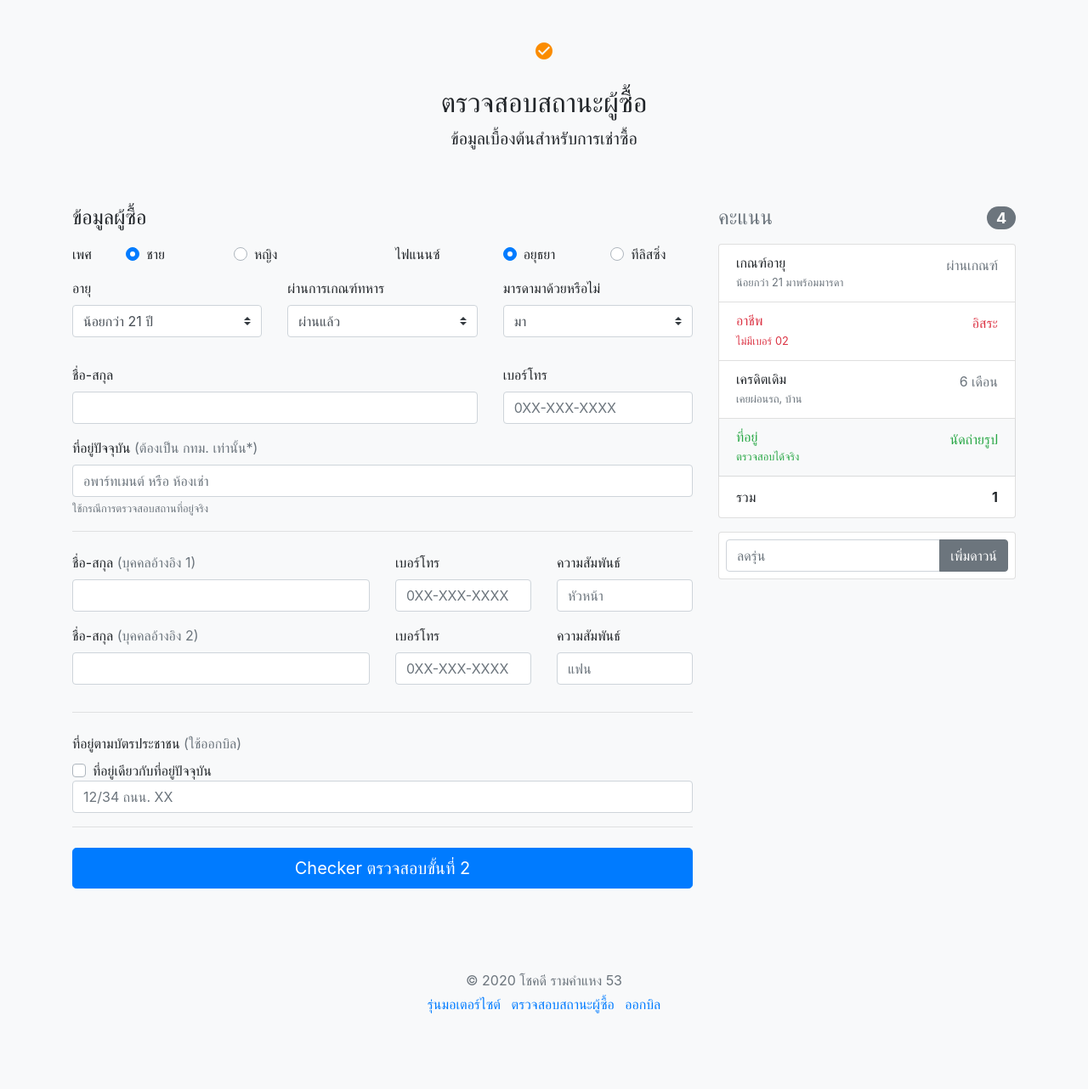
After one commit to varin-odd/chokdee, a PHP site: page /info.php in a window 1280 px wide. The commit adds this page. Shown: the whole page at 85% size. Run offline with PHP 8.4, Linux system fonts and the light colour scheme.

Commit message:
Add draft version of validation of customer profile.

```diff
--- /dev/null
+++ b/info.php
@@ -0,0 +1,217 @@
+<!doctype html>
+<html lang="en">
+  <head>
+    <!-- Required meta tags -->
+    <meta charset="utf-8">
+    <meta name="viewport" content="width=device-width, initial-scale=1, shrink-to-fit=no">
+
+    <!-- Bootstrap CSS -->
+    <link rel="stylesheet" href="https://stackpath.bootstrapcdn.com/bootstrap/4.4.1/css/bootstrap.min.css" integrity="sha384-Vkoo8x4CGsO3+Hhxv8T/Q5PaXtkKtu6ug5TOeNV6gBiFeWPGFN9MuhOf23Q9Ifjh" crossorigin="anonymous">
+    <link href="https://fonts.googleapis.com/icon?family=Material+Icons" rel="stylesheet">
+
+    <style>
+        .material-icons.orange600 { color: #FB8C00; }
+    </style>
+    <title>ข้อมูลผู้ซื้อ</title>
+  </head>
+  <body class="bg-light">
+    <div class="container">
+        <div class="py-5 text-center">
+            <div class="d-block mx-auto mb-4"><i class="material-icons orange600">check_circle</i></div>
+            <h2>ตรวจสอบสถานะผู้ซื้อ</h2>
+            <p class="lead">ข้อมูลเบื้องต้นสำหรับการเช่าซื้อ</p>
+        </div>
+
+        <div class="row">
+
+            <div class="col-md-4 order-md-2 mb-4">
+                <h4 class="d-flex justify-content-between align-items-center mb-3">
+                <span class="text-muted">คะแนน</span>
+                <span class="badge badge-secondary badge-pill">4</span>
+                </h4>
+                <ul class="list-group mb-3">
+                <li class="list-group-item d-flex justify-content-between lh-condensed">
+                    <div>
+                    <h6 class="my-0">เกณฑ์อายุ</h6>
+                    <small class="text-muted">น้อยกว่า 21 มาพร้อมมารดา</small>
+                    </div>
+                    <span class="text-muted">ผ่านเกณฑ์</span>
+                </li>
+                <li class="list-group-item d-flex justify-content-between lh-condensed">
+                    <div class="text-danger">
+                    <h6 class="my-0">อาชีพ</h6>
+                    <small class="text-danger">ไม่มีเบอร์ 02</small>
+                    </div>
+                    <span class="text-danger">อิสระ</span>
+                </li>
+                <li class="list-group-item d-flex justify-content-between lh-condensed">
+                    <div>
+                    <h6 class="my-0">เครดิตเดิม</h6>
+                    <small class="text-muted">เคยผ่อนรถ, บ้าน</small>
+                    </div>
+                    <span class="text-muted">6 เดือน</span>
+                </li>
+                <li class="list-group-item d-flex justify-content-between bg-light">
+                    <div class="text-success">
+                    <h6 class="my-0">ที่อยู่</h6>
+                    <small>ตรวจสอบได้จริง</small>
+                    </div>
+                    <span class="text-success">นัดถ่ายรูป</span>
+                </li>
+                <li class="list-group-item d-flex justify-content-between">
+                    <span>รวม</span>
+                    <strong>1</strong>
+                </li>
+                </ul>
+
+                <form class="card p-2">
+                <div class="input-group">
+                    <input type="text" class="form-control" placeholder="ลดรุ่น">
+                    <div class="input-group-append">
+                    <button type="submit" class="btn btn-secondary">เพิ่มดาวน์</button>
+                    </div>
+                </div>
+                </form>
+            </div>
+
+            <div class="col-md-8 order-md-1">
+                <h4 class="mb-3">ข้อมูลผู้ซื้อ</h4>
+                <form class="needs-validation" novalidate>
+                    <div class="row">
+                        <div class="col-md-1 mb-3">เพศ</div>
+                        <div class="col-md-2 mb-3">
+                            <div class="custom-control custom-radio">
+                                <input id="male" name="gender" type="radio" class="custom-control-input" checked required>
+                                <label class="custom-control-label" for="male">ชาย</label>
+                            </div>
+                        </div>
+                        <div class="col-md-3 mb-3">
+                            <div class="custom-control custom-radio">
+                                <input id="female" name="gender" type="radio" class="custom-control-input" required>
+                                <label class="custom-control-label" for="female">หญิง</label>
+                            </div>
+                        </div>
+                        <div class="col-md-2 mb-3">ไฟแนนซ์</div>
+                        <div class="col-md-2 mb-3">
+                            <div class="custom-control custom-radio">
+                                <input id="ge" name="finance" type="radio" class="custom-control-input" checked required>
+                                <label class="custom-control-label" for="ge">อยุธยา</label>
+                            </div>
+                        </div>
+                        <div class="col-md-2 mb-3">
+                            <div class="custom-control custom-radio">
+                                <input id="tl" name="finance" type="radio" class="custom-control-input" required>
+                                <label class="custom-control-label" for="tl">ทีลิสซิ่ง</label>
+                            </div>
+                        </div>
+                    </div>
+                    <div class="row">
+                        <div class="col-md-4 mb-3">
+                            <label for="age">อายุ</label>
+                            <select class="browser-default custom-select custom-select mb-3">
+                                <option value="1" selected>น้อยกว่า 21 ปี</option>
+                                <option value="2">มากกว่าเท่ากับ 21 ปี</option>
+                            </select>
+                        </div>
+                        <div class="col-md-4 mb-3">
+                            <label for="age">ผ่านการเกณฑ์ทหาร</label>
+                            <select class="browser-default custom-select custom-select mb-3">
+                                <option value="1" selected>ผ่านแล้ว</option>
+                                <option value="2">ยังไม่ผ่าน</option>
+                            </select>
+                        </div>
+                        <div class="col-md-4 mb-3">
+                            <label for="age">มารดามาด้วยหรือไม่</label>
+                            <select class="browser-default custom-select custom-select mb-3">
+                                <option value="1" selected>มา</option>
+                                <option value="2">ไม่มา</option>
+                            </select>
+                        </div>
+                    </div>
+                    <div class="row">
+                        <div class="col-md-8 mb-3">
+                            <label for="fullName">ชื่อ-สกุล</label>
+                            <input type="text" class="form-control" id="fullName" placeholder="" value="" required>
+                            <div class="invalid-feedback">กรุณาระบุชื่อ-สกุล</div>
+                        </div>
+                        <div class="col-md-4 mb-3">
+                            <label for="tel">เบอร์โทร</label>
+                            <input type="tel" class="form-control" id="tel" placeholder="0XX-XXX-XXXX">
+                            <div class="invalid-feedback">กรุณาระบุเบอร์โทรศัพท์</div>
+                        </div>
+                    </div>
+                    <div class="mb-3">
+                        <label for="current-addr">ที่อยู่ปัจจุบัน <span class="text-muted">(ต้องเป็น กทม. เท่านั้น*)</span></label>
+                        <input type="text" class="form-control" id="current-addr" placeholder="อพาร์ทเมนต์ หรือ ห้องเช่า" required>
+                        <small class="text-muted">ใช้กรณีการตรวจสอบสถานที่อยู่จริง</small>
+                        <div class="invalid-feedback">กรุณาระบุที่อยู่ปัจจุบัน</div>
+                    </div>
+
+                    <hr class="mb-4">
+                    <div class="row">
+                        <div class="col-md-6 mb-3">
+                            <label for="refName1">ชื่อ-สกุล <span class="text-muted">(บุคคลอ้างอิง 1)</label>
+                            <input type="text" class="form-control" id="refName1" placeholder="" value="" required>
+                            <div class="invalid-feedback">กรุณาระบุชื่อ-สกุล</div>
+                        </div>
+                        <div class="col-md-3 mb-3">
+                            <label for="refTel1">เบอร์โทร</label>
+                            <input type="tel" class="form-control" id="refTel1" placeholder="0XX-XXX-XXXX">
+                            <div class="invalid-feedback">กรุณาระบุเบอร์โทรศัพท์</div>
+                        </div>
+                        <div class="col-md-3 mb-3">
+                            <label for="relation1">ความสัมพันธ์</label>
+                            <input type="tel" class="form-control" id="relation1" placeholder="หัวหน้า">
+                            <div class="invalid-feedback">กรุณาระบุความสัมพันธ์</div>
+                        </div>
+                    </div>
+                    <div class="row">
+                        <div class="col-md-6 mb-3">
+                            <label for="refName2">ชื่อ-สกุล <span class="text-muted">(บุคคลอ้างอิง 2)</label>
+                            <input type="text" class="form-control" id="refName2" placeholder="" value="" required>
+                            <div class="invalid-feedback">กรุณาระบุชื่อ-สกุล</div>
+                        </div>
+                        <div class="col-md-3 mb-3">
+                            <label for="refTel2">เบอร์โทร</label>
+                            <input type="tel" class="form-control" id="refTel2" placeholder="0XX-XXX-XXXX">
+                            <div class="invalid-feedback">กรุณาระบุเบอร์โทรศัพท์</div>
+                        </div>
+                        <div class="col-md-3 mb-3">
+                            <label for="relation2">ความสัมพันธ์</label>
+                            <input type="tel" class="form-control" id="relation2" placeholder="แฟน">
+                            <div class="invalid-feedback">กรุณาระบุความสัมพันธ์</div>
+                        </div>
+                    </div>
+
+                    <hr class="mb-4">
+                    <div class="mb-3">
+                        <label for="social-addr">ที่อยู่ตามบัตรประชาชน <span class="text-muted">(ใช้ออกบิล)</span></label>
+                        <div class="custom-control custom-checkbox">
+                            <input type="checkbox" class="custom-control-input" id="same-address">
+                            <label class="custom-control-label" for="same-address">ที่อยู่เดียวกับที่อยู่ปัจจุบัน</label>
+                        </div>
+                        <input type="text" class="form-control" id="social-addr" placeholder="12/34 ถนน. XX">
+                    </div>
+
+                    <hr class="mb-4">
+                    <button class="btn btn-primary btn-lg btn-block" type="submit">Checker ตรวจสอบขั้นที่ 2</button>
+                </form>
+            </div>
+        </div>
+    </div>
+    <footer class="my-5 pt-5 text-muted text-center text-small">
+        <p class="mb-1">&copy; 2020 โชคดี รามคำแหง 53</p>
+        <ul class="list-inline">
+            <li class="list-inline-item"><a href="/chokdee">รุ่นมอเตอร์ไซต์</a></li>
+            <li class="list-inline-item"><a href="/chokdee/info.php">ตรวจสอบสถานะผู้ซื้อ</a></li>
+            <li class="list-inline-item"><a href="/chokdee/bill_form.php">ออกบิล</a></li>
+        </ul>
+        <br>
+    </footer>
+    <!-- Optional JavaScript -->
+    <!-- jQuery first, then Popper.js, then Bootstrap JS -->
+    <script src="https://code.jquery.com/jquery-3.4.1.slim.min.js" integrity="sha384-J6qa4849blE2+poT4WnyKhv5vZF5SrPo0iEjwBvKU7imGFAV0wwj1yYfoRSJoZ+n" crossorigin="anonymous"></script>
+    <script src="https://cdn.jsdelivr.net/npm/popper.js@1.16.0/dist/umd/popper.min.js" integrity="sha384-Q6E9RHvbIyZFJoft+2mJbHaEWldlvI9IOYy5n3zV9zzTtmI3UksdQRVvoxMfooAo" crossorigin="anonymous"></script>
+    <script src="https://stackpath.bootstrapcdn.com/bootstrap/4.4.1/js/bootstrap.min.js" integrity="sha384-wfSDF2E50Y2D1uUdj0O3uMBJnjuUD4Ih7YwaYd1iqfktj0Uod8GCExl3Og8ifwB6" crossorigin="anonymous"></script>
+  </body>
+</html>
```
Also changed, not shown: index.php (+26 -5 lines).
